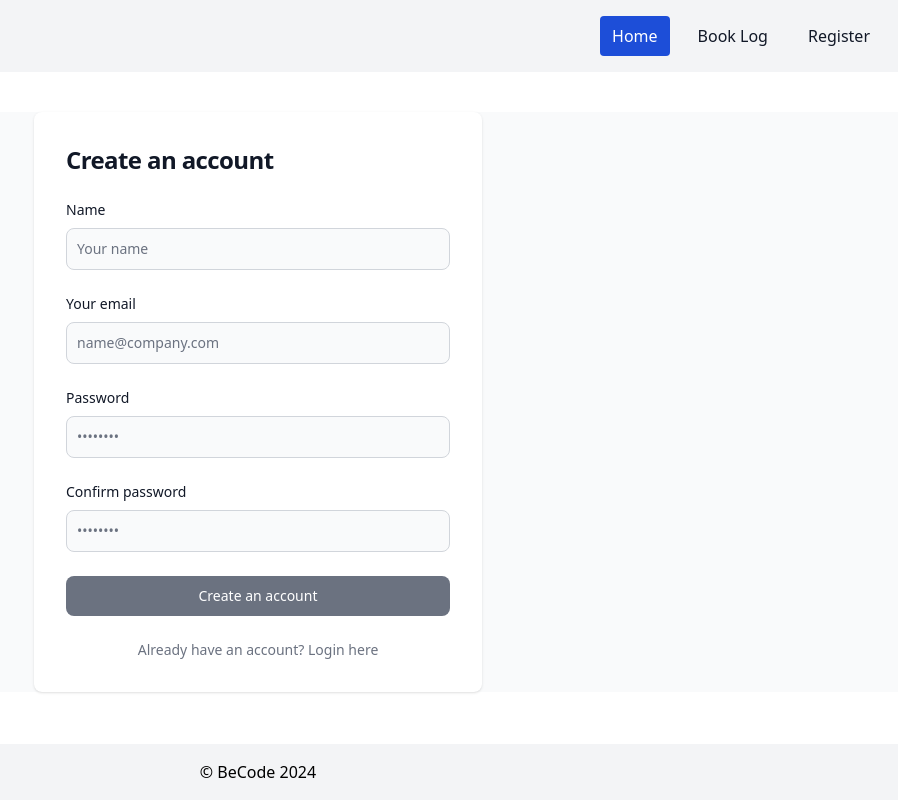
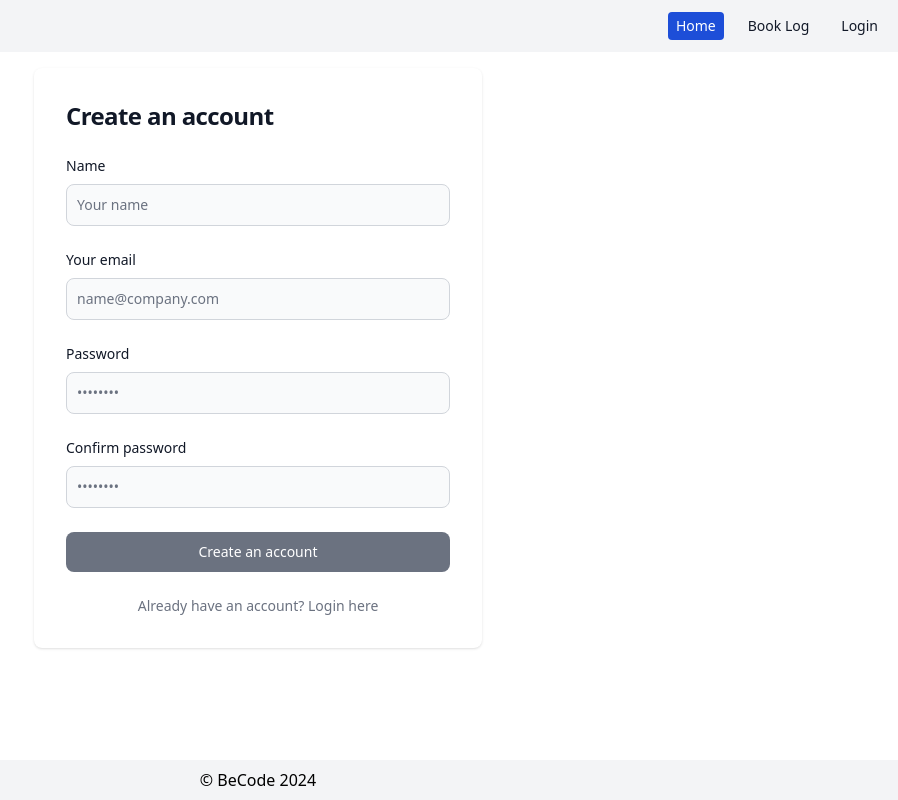
Before and after one commit to becodeorg/verou-5-laravel-and-beyond-RebeccaVanLitsenborg, a Laravel app: page /register in a window 1280 px wide. Shown: the whole page, without its empty margins (382-1280 px from the left). Run offline with Laravel 10, Linux system fonts and the light colour scheme; some libraries are stand-ins or nearby versions.

Commit message:
Set up routes for LoginController, add user authentication and login functionality

```diff
--- a/app/Http/Controllers/HomeController.php
+++ b/app/Http/Controllers/HomeController.php
@@ -9,8 +9,6 @@ class HomeController extends Controller
 {
     public function index()
     {
-        // Do stuff here ...
-
         return view("welcome");
     }
 }
--- a/app/Providers/RouteServiceProvider.php
+++ b/app/Providers/RouteServiceProvider.php
@@ -17,7 +17,7 @@ class RouteServiceProvider extends ServiceProvider
      *
      * @var string
      */
-    public const HOME = '/home';
+    public const HOME = '/';
 
     /**
      * Define your route model bindings, pattern filters, and other route configuration.
--- a/resources/views/partials/footer.blade.php
+++ b/resources/views/partials/footer.blade.php
@@ -1,3 +1,3 @@
-    <footer class="text-center fixed bottom-0 w-full bg-gray-100 p-4">
+    <footer class="text-center fixed bottom-0 w-full bg-gray-100 p-2">
         &copy; BeCode <?php echo date('Y')?>
     </footer>
--- a/resources/views/partials/header.blade.php
+++ b/resources/views/partials/header.blade.php
@@ -1,11 +1,15 @@
-<nav class="bg-gray-100 mb-10 border-gray-200">
-    <div class="flex items-center justify-between mx-auto p-4">
+<nav class="bg-gray-100 mb-4 border-gray-200">
+    <div class="flex items-center justify-between mx-auto p-3">
         <div class="flex items-center space-x-3">
         </div>
         <div class="hidden md:flex items-center space-x-4" id="navbar-default">
-            <a href="/" class="block py-2 px-3 text-white bg-blue-700 rounded hover:bg-blue-800" aria-current="page">Home</a>
-            <a href="{{ route('allBooks') }}"  class="block py-2 px-3 text-gray-900 rounded hover:bg-gray-100">Book Log</a>
-            <a href="{{ route('showRegister') }}"  class="block py-2 px-3 text-gray-900 rounded hover:bg-gray-100">Register</a>
+        <a href="/" class="block py-1 px-2 text-sm text-white bg-blue-700 rounded hover:bg-blue-800" aria-current="page">Home</a>
+<a href="{{ route('allBooks') }}" class="block py-1 px-2 text-sm text-gray-900 rounded hover:bg-gray-100">Book Log</a>
+@if(auth()->check())
+    <a href="{{ route('logout') }}" class="block py-1 px-2 text-sm text-gray-900 rounded hover:bg-gray-100">Logout</a>
+@else
+    <a href="{{ route('login') }}" class="block py-1 px-2 text-sm text-gray-900 rounded hover:bg-gray-100">Login</a>
+@endif
         </div>
     </div>
 </nav>
--- a/resources/views/sessions/register.blade.php
+++ b/resources/views/sessions/register.blade.php
@@ -4,7 +4,7 @@
 
 @section('content')
 
-<section class="bg-gray-50 mt-8">
+<section class="mt-2 mb-28">
   <div class="flex flex-col items-center justify-center">
       <div class="w-full bg-white rounded-lg shadow dark:border md:mt-0 sm:max-w-md xl:p-0">
           <div class="p-6 space-y-4 md:space-y-6 sm:p-8">
@@ -26,12 +26,12 @@
                       <input type="password" name="password" id="password" placeholder="••••••••" class="bg-gray-50 border border-gray-300 text-gray-900 sm:text-sm rounded-lg focus:ring-primary-600 focus:border-primary-600 block w-full p-2.5" required="">
                   </div>
                   <div>
-                      <label for="password_confirmation" class="block mb-2 text-sm font-medium text-gray-900 dark:text-white">Confirm password</label>
-                      <input type="password" name="password_confirmation" id="password_confirmation" placeholder="••••••••" class="bg-gray-50 border border-gray-300 text-gray-900 sm:text-sm rounded-lg focus:ring-primary-600 focus:border-primary-600 block w-full p-2.5" required="">
+                      <label for="confirm-password" class="block mb-2 text-sm font-medium text-gray-900 dark:text-white">Confirm password</label>
+                      <input type="password" name="confirm-password" id="confirm-password" placeholder="••••••••" class="bg-gray-50 border border-gray-300 text-gray-900 sm:text-sm rounded-lg focus:ring-primary-600 focus:border-primary-600 block w-full p-2.5" required="">
                   </div>
                   <button type="submit" class="w-full bg-gray-500 hover:bg-gray-400 focus:ring-4 focus:outline-none focus:ring-gray-300 text-white font-medium rounded-lg text-sm px-5 py-2.5">Create an account</button>
                   <p class="text-center text-sm font-light text-gray-500">
-                      Already have an account? <a href="#" class="font-medium text-primary-600 hover:underline">Login here</a>
+                      Already have an account? <a href="/login" class="font-medium text-primary-600 hover:underline">Login here</a>
                   </p>
               </form>
           </div>
--- a/routes/web.php
+++ b/routes/web.php
@@ -4,6 +4,7 @@ use App\Http\Controllers\HomeController;
 use App\Http\Controllers\UserController;
 use App\Http\Controllers\BookController;
 use App\Http\Controllers\RegisterController;
+use App\Http\Controllers\LoginController;
 
 use Illuminate\Support\Facades\Route;
 
@@ -20,19 +21,24 @@ use Illuminate\Support\Facades\Route;
 
 Route::get('/', [HomeController::class, 'index']) ->name("home");
 
+Route::get("/register", [RegisterController::class, 'index']) ->middleware("guest")->name("showRegister");
+Route::post("/register", [RegisterController::class, 'create']) ->middleware("guest")->name("submitRegister");
+
+Route::get("/login", [LoginController::class, 'index']) ->middleware("guest")->name("login");
+Route::post("/login", [LoginController::class, 'handleLogin']) ->middleware("guest")->name("handleLogin");
+
+Route::get("/logout", [LoginController::class, 'destroy'])->name("logout");
+
 Route::get("/users/users", [UserController::class, 'index']) ->name("showUsers");
 Route::get("/users/users/{id}", [UserController::class, 'show']) ->name("showUser");
 Route::post("/users/users/create", [UserController::class, 'create']) ->name("createUser");
 Route::put("/users/users/{id}", [UserController::class, 'update']) ->name("updateUser");
 Route::delete("/users/users/{id}", [UserController::class, 'delete']) ->name("deleteUser");
 
-Route::get("/books/books", [BookController::class, 'index']) ->name("allBooks");
-Route::get("/books/books/create", [BookController::class, 'showCreate']) ->name("showCreate");
-Route::post("/books/books/create", [BookController::class, 'submitCreate']) ->name("submitCreate");
-Route::get("/books/books/{id}", [BookController::class, 'show']) ->name("showBook");
-Route::get("/books/books/{id}/edit", [BookController::class, 'editBook'])->name("editBook");
-Route::put("/books/books/{id}", [BookController::class, 'updateBook'])->name("updateBook");
-Route::delete("/books/books/{id}", [BookController::class, 'deleteBook']) ->name("deleteBook");
-
-Route::get("/register", [RegisterController::class, 'index'])->name('showRegister');
-Route::post('/register', [RegisterController::class, 'create'])->name('submitRegister');
+Route::get("/books/books", [BookController::class, 'index']) ->middleware("auth")->name("allBooks");
+Route::get("/books/books/create", [BookController::class, 'showCreate']) ->middleware("auth")->name("showCreate");
+Route::post("/books/books/create", [BookController::class, 'submitCreate']) ->middleware("auth")->name("submitCreate");
+Route::get("/books/books/{id}", [BookController::class, 'show']) ->middleware("auth")->name("showBook");
+Route::get("/books/books/{id}/edit", [BookController::class, 'editBook']) ->middleware("auth")->name("editBook");
+Route::put("/books/books/{id}", [BookController::class, 'updateBook']) ->middleware("auth")->name("updateBook");
+Route::delete("/books/books/{id}", [BookController::class, 'deleteBook']) ->middleware("auth")->name("deleteBook");
```
Also changed, not shown: app/Http/Controllers/LoginController.php (added, +37 -0 lines), resources/views/sessions/login.blade.php (+34 -0 lines).
